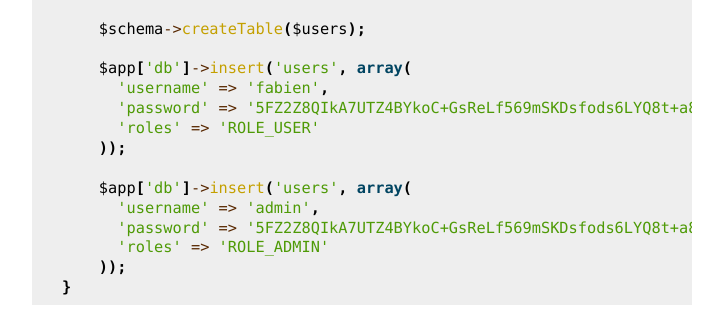
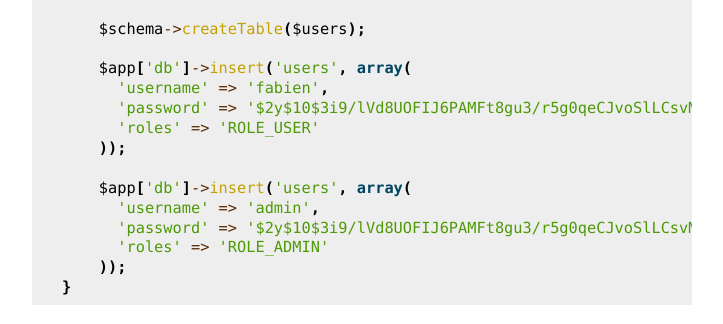
Before and after one commit to silexphp/Silex, a Sphinx documentation site: the page built from doc/providers/security.rst, in a window 1280 px wide and 900 px high, scrolled down 10881 px. Shown: the part 161-485 px from the top of the window, without its empty margins (388-1111 px from the left). Built offline with Sphinx 7.4.7, drawn with Linux system fonts in a browser that asks for light colours; pages that are not in the unit, such as notebooks, are missing from menus; some of the changed text lies outside the part shown.

Commit message:
encode documentation exemple password with password_hash

```diff
--- a/doc/providers/security.rst
+++ b/doc/providers/security.rst
@@ -131,7 +131,7 @@
             'http' => true,
             'users' => array(
                 // raw password is foo
-                'admin' => array('ROLE_ADMIN', '5FZ2Z8QIkA7UTZ4BYkoC+GsReLf569mSKDsfods6LYQ8t+a8EW9oaircfMpmaLbPBh4FOBiiFyLfuZmTSUwzZg=='),
+                'admin' => array('ROLE_ADMIN', '$2y$10$3i9/lVd8UOFIJ6PAMFt8gu3/r5g0qeCJvoSlLCsvMTythye19F77a'),
             ),
         ),
     );
@@ -214,7 +214,7 @@
             'pattern' => '^/admin/',
             'form' => array('login_path' => '/login', 'check_path' => '/admin/login_check'),
             'users' => array(
-                'admin' => array('ROLE_ADMIN', '5FZ2Z8QIkA7UTZ4BYkoC+GsReLf569mSKDsfods6LYQ8t+a8EW9oaircfMpmaLbPBh4FOBiiFyLfuZmTSUwzZg=='),
+                'admin' => array('ROLE_ADMIN', '$2y$10$3i9/lVd8UOFIJ6PAMFt8gu3/r5g0qeCJvoSlLCsvMTythye19F77a'),
             ),
         ),
     );
@@ -279,7 +279,7 @@
             'pattern' => '^.*$',
             'form' => array('login_path' => '/login', 'check_path' => '/login_check'),
             'users' => array(
-                'admin' => array('ROLE_ADMIN', '5FZ2Z8QIkA7UTZ4BYkoC+GsReLf569mSKDsfods6LYQ8t+a8EW9oaircfMpmaLbPBh4FOBiiFyLfuZmTSUwzZg=='),
+                'admin' => array('ROLE_ADMIN', '$2y$10$3i9/lVd8UOFIJ6PAMFt8gu3/r5g0qeCJvoSlLCsvMTythye19F77a'),
             ),
         ),
     );
@@ -540,13 +540,13 @@
 
         $app['db']->insert('users', array(
           'username' => 'fabien',
-          'password' => '5FZ2Z8QIkA7UTZ4BYkoC+GsReLf569mSKDsfods6LYQ8t+a8EW9oaircfMpmaLbPBh4FOBiiFyLfuZmTSUwzZg==',
+          'password' => '$2y$10$3i9/lVd8UOFIJ6PAMFt8gu3/r5g0qeCJvoSlLCsvMTythye19F77a',
           'roles' => 'ROLE_USER'
         ));
 
         $app['db']->insert('users', array(
           'username' => 'admin',
-          'password' => '5FZ2Z8QIkA7UTZ4BYkoC+GsReLf569mSKDsfods6LYQ8t+a8EW9oaircfMpmaLbPBh4FOBiiFyLfuZmTSUwzZg==',
+          'password' => '$2y$10$3i9/lVd8UOFIJ6PAMFt8gu3/r5g0qeCJvoSlLCsvMTythye19F77a',
           'roles' => 'ROLE_ADMIN'
         ));
     }
```
